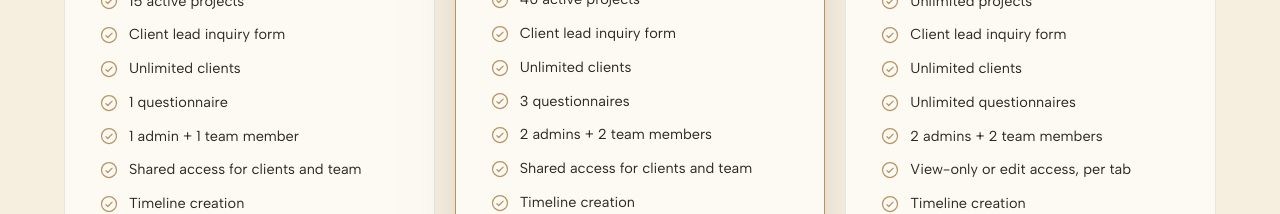
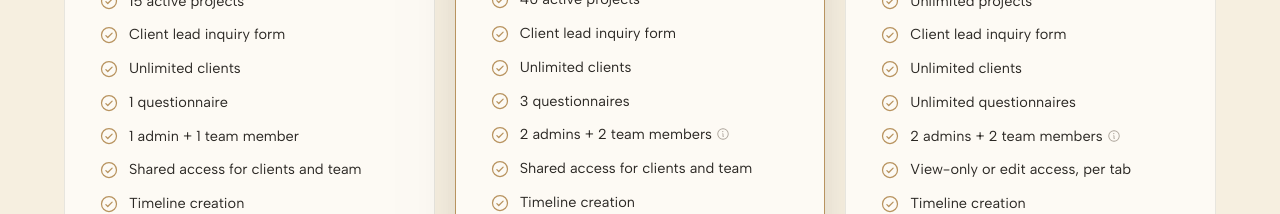
Before and after one commit to gatherwiseio/gatherwise, a Next.js app: page / in a window 1280 px wide. Shown: the part 9940-10154 px from the top of the page. Built offline with nearby package versions, Linux system fonts and the light colour scheme.

Commit message:
Add seat pricing info tooltip to pricing cards
Co-Authored-By: Claude Opus 5.5 <noreply@anthropic.com>

```diff
--- a/app/index_v2/index_v2.css
+++ b/app/index_v2/index_v2.css
@@ -1805,3 +1805,43 @@
 @keyframes gws_cardInA{0%,64.04%{opacity:0;transform:scale(.99)}67.04%{opacity:1;transform:scale(1)}97.5%{opacity:1;transform:scale(1)}99.5%,100%{opacity:0}}
 @keyframes gws_kick1A{0%{opacity:0;transform:translateY(8px)}4.3%{opacity:1;transform:none}59.28%{opacity:1;transform:none}64.04%,100%{opacity:0;transform:translateY(-8px)}}
 @keyframes gws_kick2A{0%,64.47%{opacity:0;transform:translateY(10px)}68.8%{opacity:1;transform:none}97.5%{opacity:1;transform:none}99.5%,100%{opacity:0}}
+
+/* Pricing seat-line info tooltip */
+.gwv2 .gw-info {
+  position: relative;
+  display: inline-flex;
+  vertical-align: -2px;
+  color: var(--gw-muted-faint);
+  cursor: help;
+  outline: none;
+  transition: color 0.15s ease;
+}
+.gwv2 .gw-info:hover,
+.gwv2 .gw-info:focus-visible {
+  color: var(--gw-gold);
+}
+.gwv2 .gw-info__tip {
+  position: absolute;
+  bottom: calc(100% + 8px);
+  left: 50%;
+  z-index: 10;
+  width: max-content;
+  max-width: 220px;
+  padding: 8px 11px;
+  border-radius: var(--gw-radius);
+  background: var(--gw-ink);
+  color: var(--gw-cream);
+  font-size: 12.5px;
+  line-height: 1.4;
+  text-align: left;
+  white-space: normal;
+  pointer-events: none;
+  opacity: 0;
+  transform: translate(-50%, 4px);
+  transition: opacity 0.15s ease, transform 0.15s ease;
+}
+.gwv2 .gw-info:hover .gw-info__tip,
+.gwv2 .gw-info:focus .gw-info__tip {
+  opacity: 1;
+  transform: translate(-50%, 0);
+}
--- a/app/index_v2/page.tsx
+++ b/app/index_v2/page.tsx
@@ -61,6 +61,9 @@ const LOGO =
 // Phosphor "CheckCircle" (regular). Inlined so the checklists across the page use
 // a real icon instead of a bare "✓" glyph. currentColor lets each use site tint it.
 const CHECK = `<svg class="gw-check" viewBox="0 0 256 256" width="20" height="20" fill="currentColor" aria-hidden="true" focusable="false"><path d="M173.66,98.34a8,8,0,0,1,0,11.32l-56,56a8,8,0,0,1-11.32,0l-24-24a8,8,0,0,1,11.32-11.32L112,148.69l50.34-50.35A8,8,0,0,1,173.66,98.34ZM232,128A104,104,0,1,1,128,24,104.11,104.11,0,0,1,232,128Zm-16,0a88,88,0,1,0-88,88A88.1,88.1,0,0,0,216,128Z"></path></svg>`;
+// Subtle info tooltip for the seat line on the pricing cards. CSS-only (see
+// .gw-info in index_v2.css); tabindex makes it reachable by keyboard and tap.
+const SEAT_INFO = `<span class="gw-info" tabindex="0" role="button" aria-label="Additional seats: about $10/mo each, admin or team member"><svg viewBox="0 0 256 256" width="14" height="14" fill="currentColor" aria-hidden="true" focusable="false"><path d="M128,24A104,104,0,1,0,232,128,104.11,104.11,0,0,0,128,24Zm0,192a88,88,0,1,1,88-88A88.1,88.1,0,0,1,128,216Zm16-40a8,8,0,0,1-8,8,16,16,0,0,1-16-16V128a8,8,0,0,1,0-16,16,16,0,0,1,16,16v40A8,8,0,0,1,144,176ZM112,84a12,12,0,1,1,12,12A12,12,0,0,1,112,84Z"></path></svg><span class="gw-info__tip" role="tooltip">Need more seats? Additional seats are ~$10/mo each, admin or team member.</span></span>`;
 
 // Phosphor "Check" (bold) — white check inside the gold comparison-table circles.
 const MARK_YES = `<span class="gw-mark gw-mark--yes" aria-label="Yes"><svg viewBox="0 0 256 256" width="14" height="14" fill="currentColor" aria-hidden="true" focusable="false"><path d="M232.49,80.49l-128,128a12,12,0,0,1-17,0l-56-56a12,12,0,1,1,17-17L96,183,215.51,63.51a12,12,0,0,1,17,17Z"></path></svg></span>`;
@@ -629,7 +632,7 @@ const PAGE_HTML = `
             <li style="display: flex; align-items: center; gap: 10px; font-size: 14.5px; color: var(--gw-ink)">${CHECK}Client lead inquiry form</li>
             <li style="display: flex; align-items: center; gap: 10px; font-size: 14.5px; color: var(--gw-ink)">${CHECK}Unlimited clients</li>
             <li style="display: flex; align-items: center; gap: 10px; font-size: 14.5px; color: var(--gw-ink)">${CHECK}3 questionnaires</li>
-            <li style="display: flex; align-items: center; gap: 10px; font-size: 14.5px; color: var(--gw-ink)">${CHECK}2 admins + 2 team members</li>
+            <li style="display: flex; align-items: center; gap: 10px; font-size: 14.5px; color: var(--gw-ink)">${CHECK}<span>2 admins + 2 team <span style="white-space: nowrap">members ${SEAT_INFO}</span></span></li>
             <li style="display: flex; align-items: center; gap: 10px; font-size: 14.5px; color: var(--gw-ink)">${CHECK}Shared access for clients and team</li>
             <li style="display: flex; align-items: center; gap: 10px; font-size: 14.5px; color: var(--gw-ink)">${CHECK}Timeline creation</li>
             <li style="display: flex; align-items: center; gap: 10px; font-size: 14.5px; color: var(--gw-ink)">${CHECK}Task checklists</li>
@@ -657,7 +660,7 @@ const PAGE_HTML = `
             <li style="display: flex; align-items: center; gap: 10px; font-size: 14.5px; color: var(--gw-ink)">${CHECK}Client lead inquiry form</li>
             <li style="display: flex; align-items: center; gap: 10px; font-size: 14.5px; color: var(--gw-ink)">${CHECK}Unlimited clients</li>
             <li style="display: flex; align-items: center; gap: 10px; font-size: 14.5px; color: var(--gw-ink)">${CHECK}Unlimited questionnaires</li>
-            <li style="display: flex; align-items: center; gap: 10px; font-size: 14.5px; color: var(--gw-ink)">${CHECK}2 admins + 2 team members</li>
+            <li style="display: flex; align-items: center; gap: 10px; font-size: 14.5px; color: var(--gw-ink)">${CHECK}<span>2 admins + 2 team <span style="white-space: nowrap">members ${SEAT_INFO}</span></span></li>
             <li style="display: flex; align-items: center; gap: 10px; font-size: 14.5px; color: var(--gw-ink)">${CHECK}View-only or edit access, per tab</li>
             <li style="display: flex; align-items: center; gap: 10px; font-size: 14.5px; color: var(--gw-ink)">${CHECK}Timeline creation</li>
             <li style="display: flex; align-items: center; gap: 10px; font-size: 14.5px; color: var(--gw-ink)">${CHECK}Task checklists</li>
```
